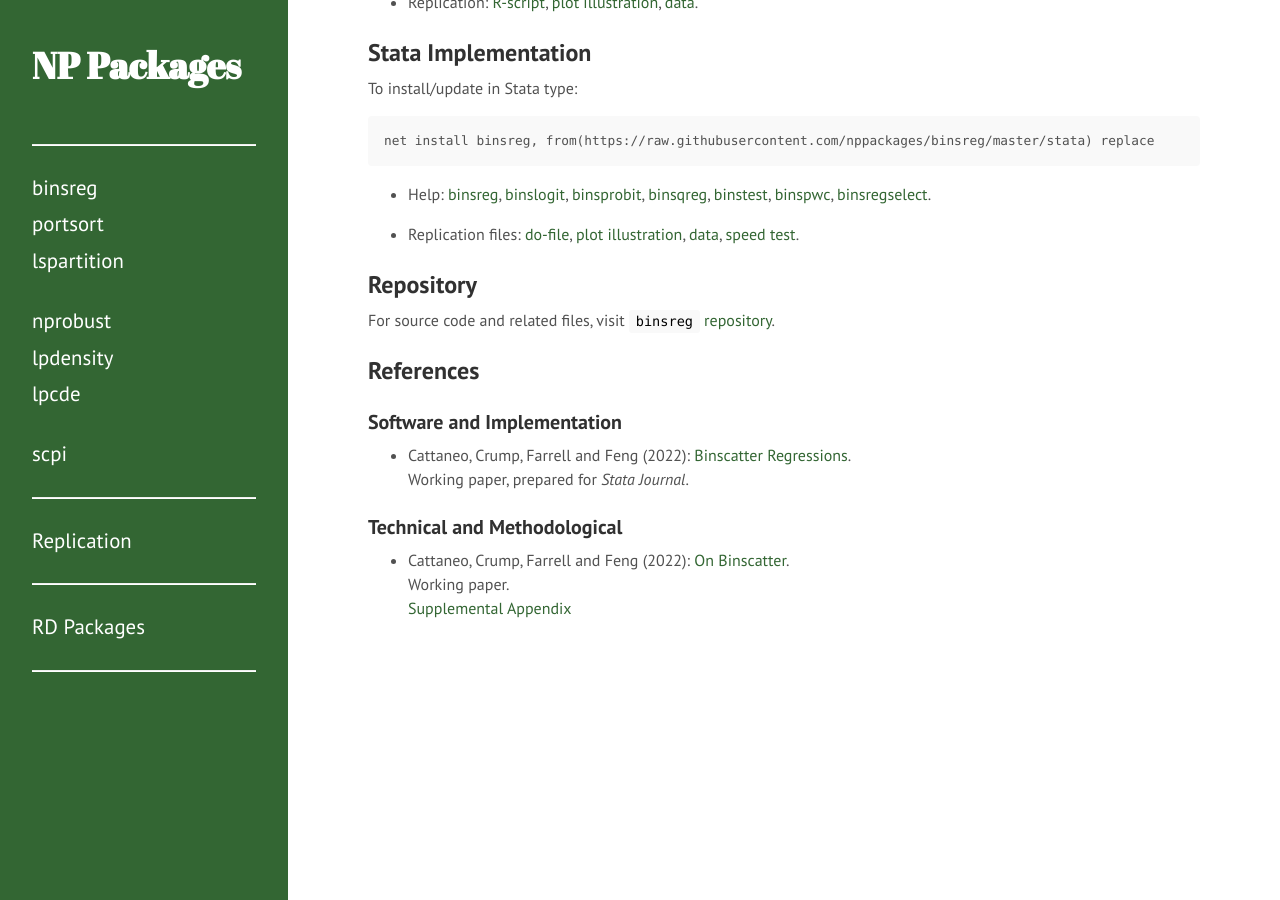
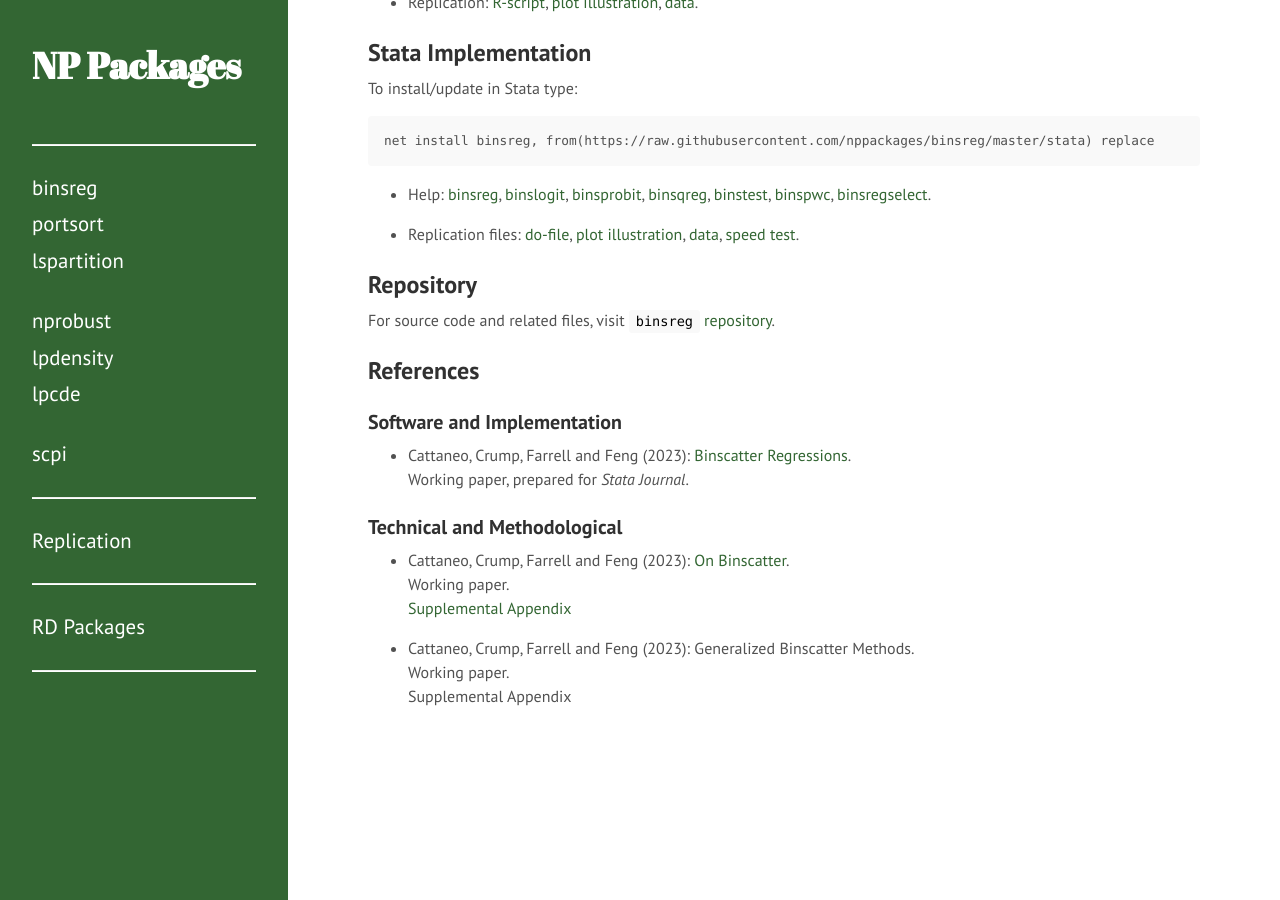
Before and after one commit to nppackages/nppackages.github.io, a Jekyll site: the page built from binsreg/index.md, in a window 1280 px wide and 900 px high, scrolled down 955 px. Built offline with Jekyll 4.4.1, drawn with Linux system fonts in a browser that asks for light colours; our own code applies the rules of GitHub Pages for plain Markdown files.

Commit message:
Update index.md

```diff
--- a/binsreg/index.md
+++ b/binsreg/index.md
@@ -57,13 +57,17 @@ For source code and related files, visit [`binsreg` repository](https://github.c
 
 ### Software and Implementation
 
-- Cattaneo, Crump, Farrell and Feng (2022): [Binscatter Regressions](https://nppackages.github.io/references/Cattaneo-Crump-Farrell-Feng_2022_Stata.pdf).<br>
+- Cattaneo, Crump, Farrell and Feng (2023): [Binscatter Regressions](https://nppackages.github.io/references/Cattaneo-Crump-Farrell-Feng_2023_Stata.pdf).<br>
 Working paper, prepared for _Stata Journal_.
 
 ### Technical and Methodological
 
-- Cattaneo, Crump, Farrell and Feng (2022): [On Binscatter](https://nppackages.github.io/references/Cattaneo-Crump-Farrell-Feng_2022_Binscatter.pdf).<br>
+- Cattaneo, Crump, Farrell and Feng (2023): [On Binscatter](https://nppackages.github.io/references/Cattaneo-Crump-Farrell-Feng_2023_Binscatter.pdf).<br>
 Working paper.<br>
-[Supplemental Appendix](https://nppackages.github.io/references/Cattaneo-Crump-Farrell-Feng_2022_Binscatter--Supplemental.pdf)
+[Supplemental Appendix](https://nppackages.github.io/references/Cattaneo-Crump-Farrell-Feng_2023_Binscatter--Supplemental.pdf)
+
+- Cattaneo, Crump, Farrell and Feng (2023): Generalized Binscatter Methods.<br>
+Working paper.<br>
+Supplemental Appendix
 
 <br><br>
```
